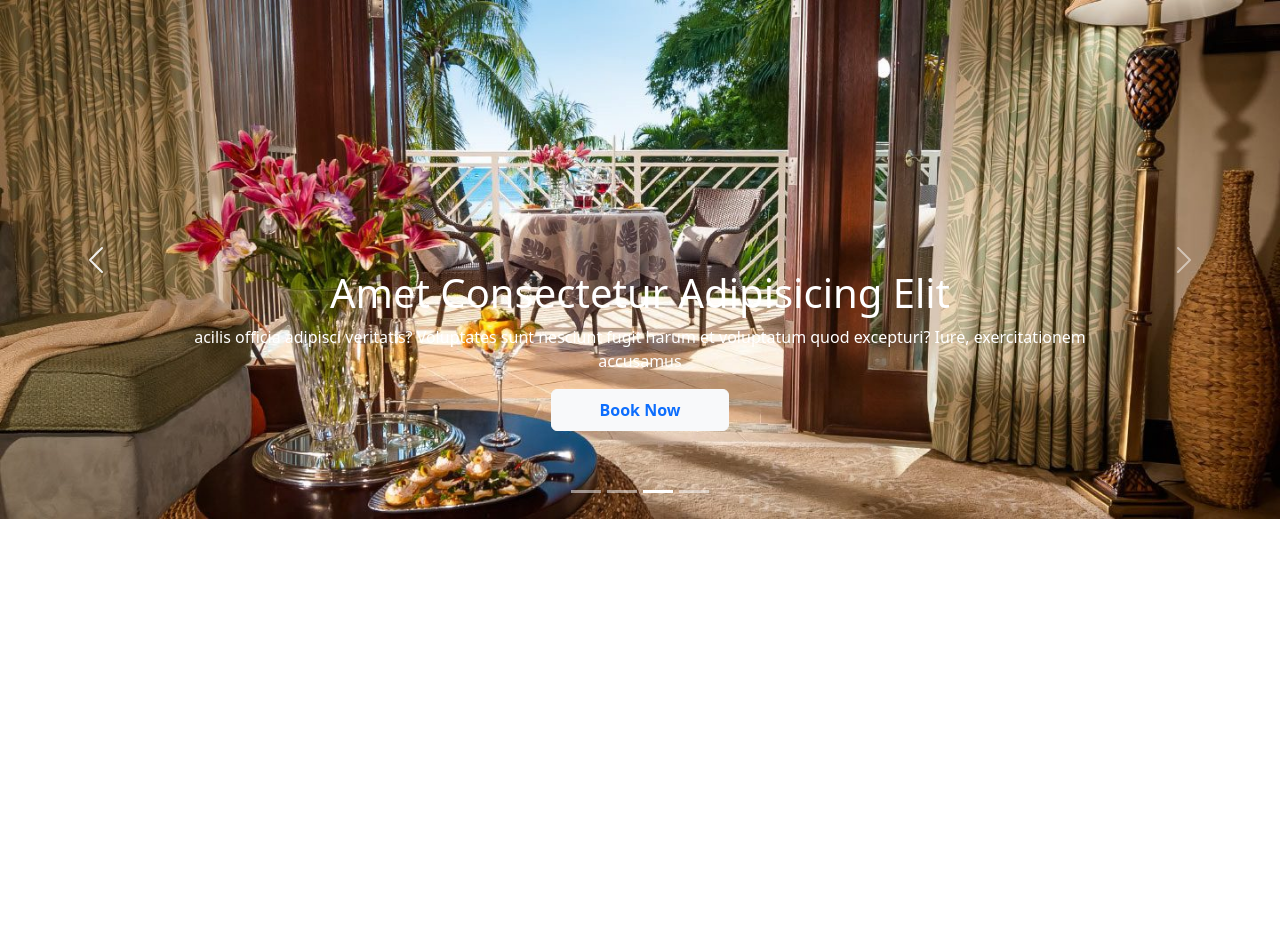
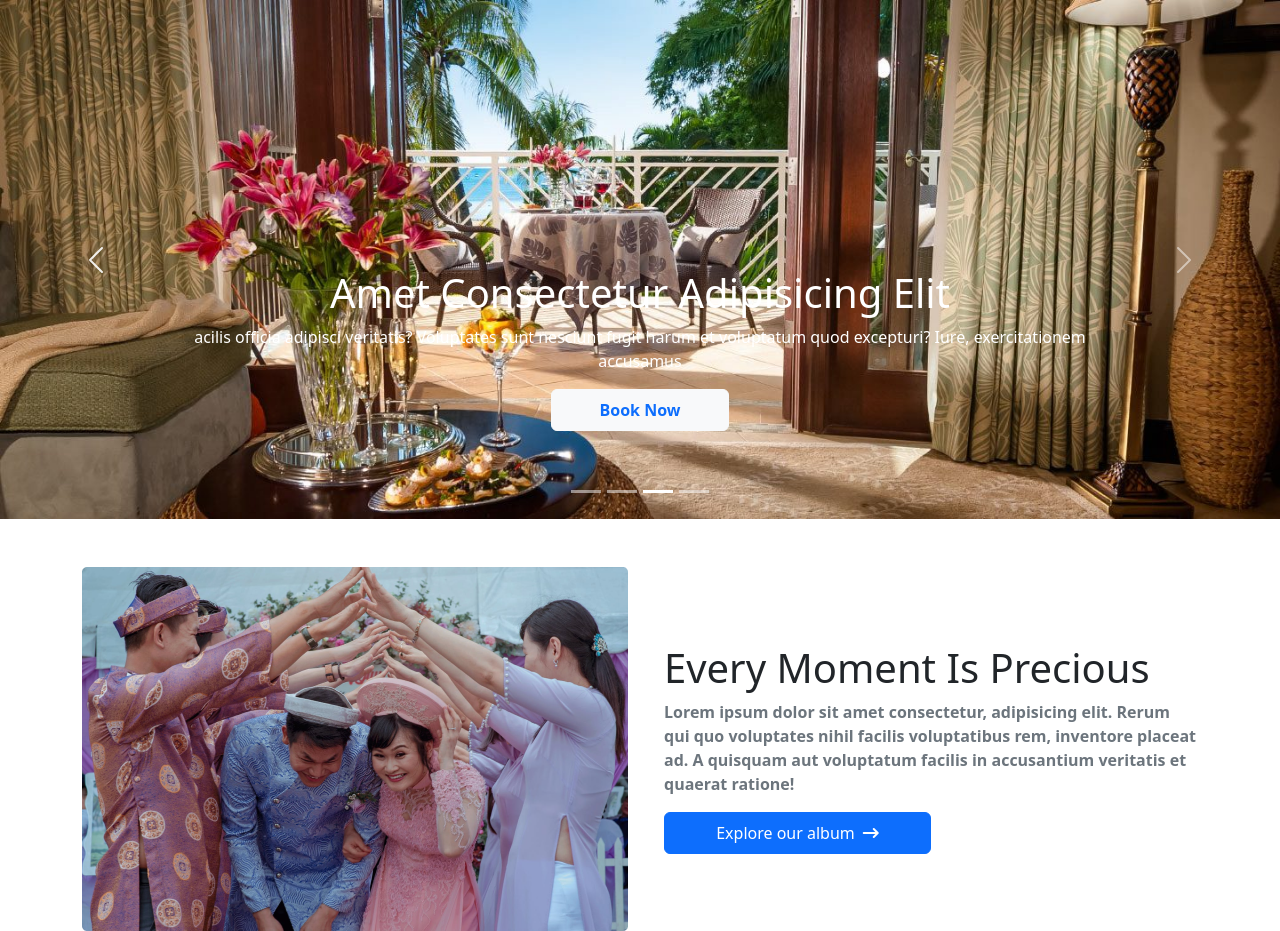
Before and after one commit to EhsanEIK/marriage-media-website, a plain HTML site: page index.html in a window 1280 px wide. Before the commit the page ends 800 px from the top, so only its background shows below. Drawn offline with nearby package versions, Linux system fonts and the light colour scheme.

Commit message:
moment section added

```diff
--- a/index.html
+++ b/index.html
@@ -9,11 +9,12 @@
     <!-- bootstrap css link -->
     <link href="https://cdn.jsdelivr.net/npm/bootstrap@5.2.0/dist/css/bootstrap.min.css" rel="stylesheet"
         integrity="sha384-gH2yIJqKdNHPEq0n4Mqa/HGKIhSkIHeL5AyhkYV8i59U5AR6csBvApHHNl/vI1Bx" crossorigin="anonymous">
+
+    <!-- font awesome icon -->
+    <script src="https://kit.fontawesome.com/1e6afe5951.js" crossorigin="anonymous"></script>
 </head>
 
 <body>
-
-
     <!-- carousel -->
     <header>
         <div id="carouselExampleControls" class="carousel slide" data-bs-ride="carousel">
@@ -78,6 +79,30 @@
             </button>
         </div>
     </header>
+
+    <main>
+        <!-- Moment section -->
+        <section>
+            <div class="container mt-5">
+                <div class="row g-5">
+                    <div class="col-lg-6 col-md-12 col-12">
+                        <img src="./images/wedding.png" alt="">
+                    </div>
+                    <div class="col-lg-6 col-md-12 col-12 d-flex flex-column justify-content-center">
+                        <h1>Every Moment Is Precious</h1>
+                        <p class="text-secondary fw-bold">Lorem ipsum dolor sit amet consectetur, adipisicing elit.
+                            Rerum qui quo
+                            voluptates nihil
+                            facilis
+                            voluptatibus rem, inventore placeat ad. A quisquam aut voluptatum facilis in accusantium
+                            veritatis et quaerat ratione!</p>
+                        <a href="#" class="btn btn-primary px-3 py-2 w-50">Explore our album<i
+                                class="fa-solid fa-arrow-right-long ms-2"></i></a>
+                    </div>
+                </div>
+            </div>
+        </section>
+    </main>
     <!-- bootstrap js link -->
     <script src="https://cdn.jsdelivr.net/npm/bootstrap@5.2.0/dist/js/bootstrap.bundle.min.js"
         integrity="sha384-A3rJD856KowSb7dwlZdYEkO39Gagi7vIsF0jrRAoQmDKKtQBHUuLZ9AsSv4jD4Xa"
```
